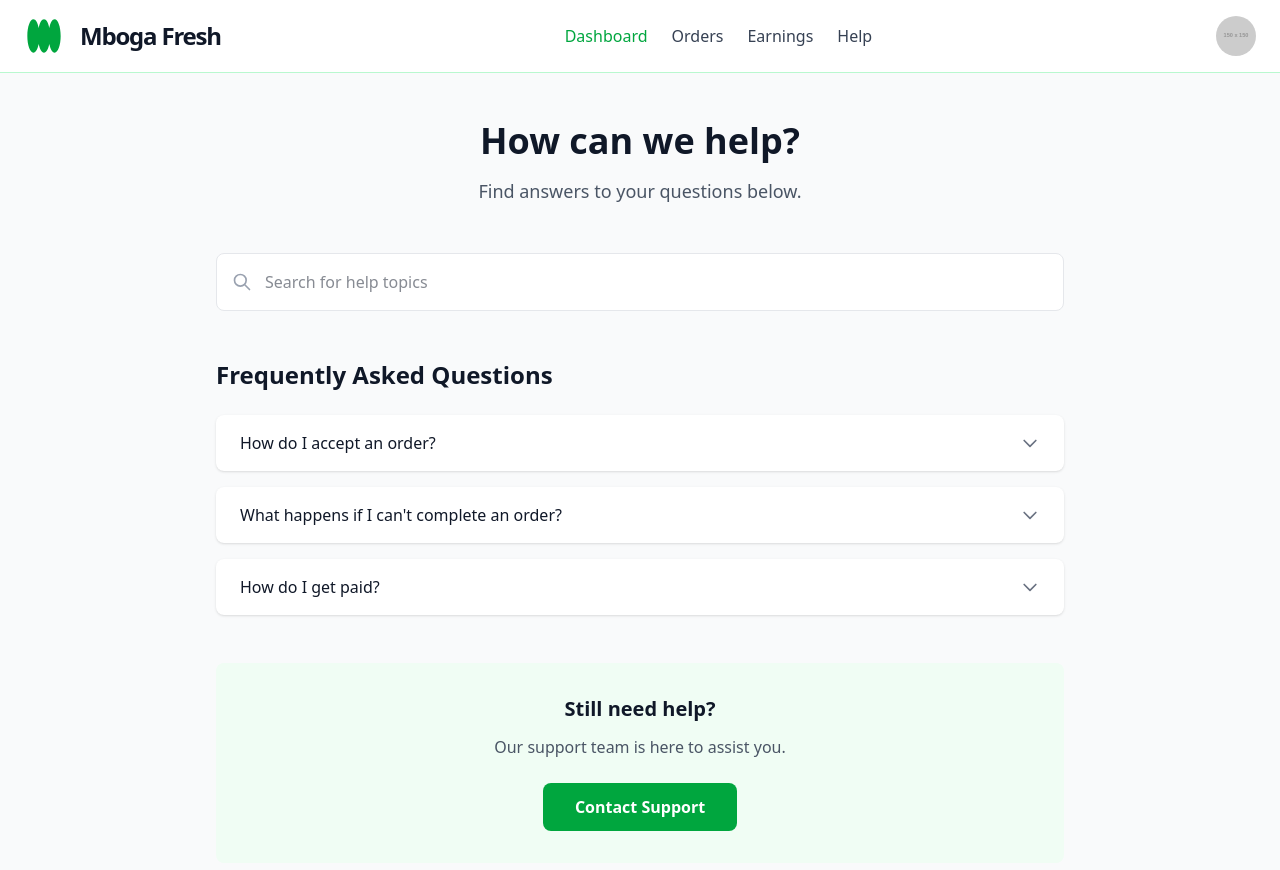
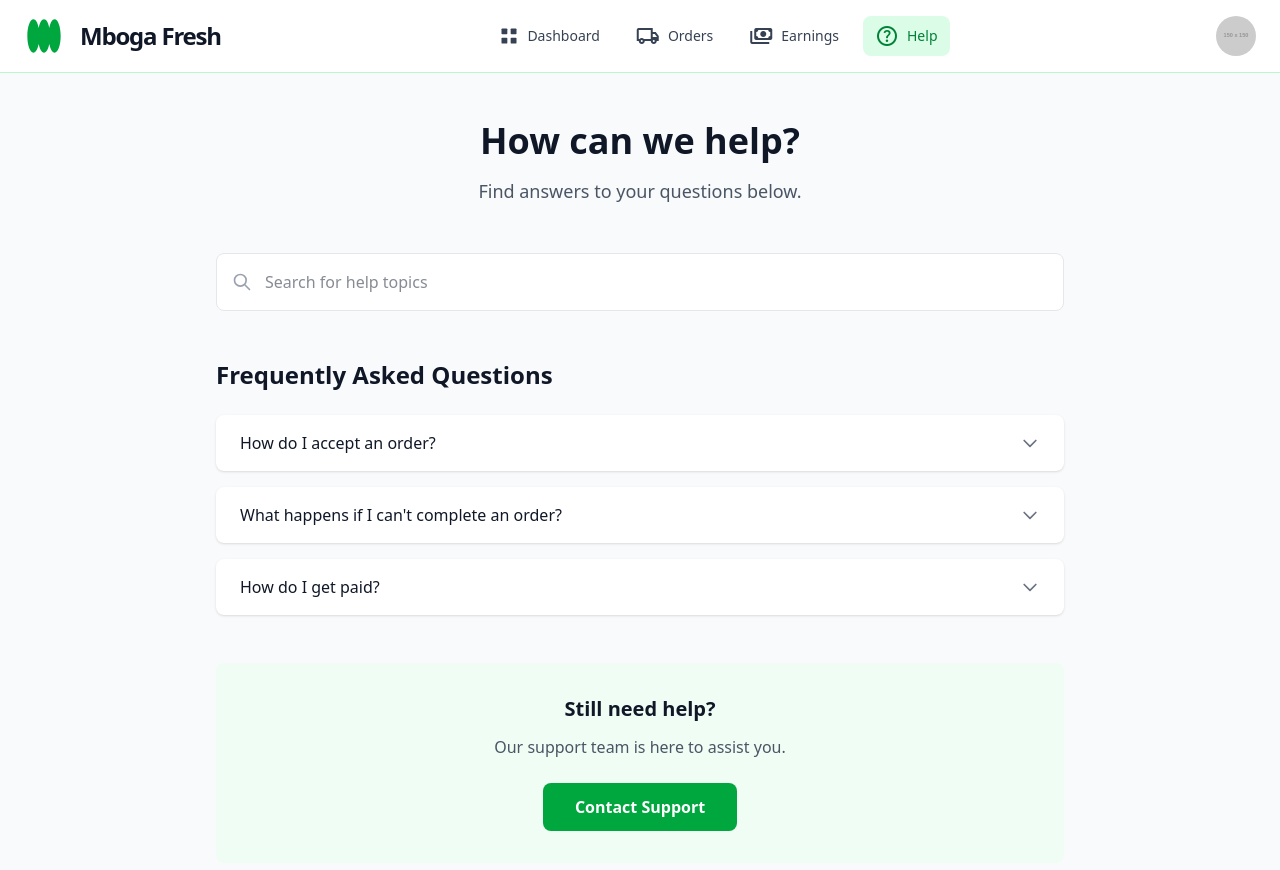
Before and after one commit to dev-oriel/Mboga-Fresh, a React (Vite) app in the folder frontend/: page /riderhelp in a window 1280 px wide. Shown: the top 870 px of the page. Built offline with nearby package versions, Linux system fonts and the light colour scheme; no server answers.

Commit message:
refactor: add rider header icons and functionality

```diff
--- a/frontend/src/components/riderComponents/RiderHeader.jsx
+++ b/frontend/src/components/riderComponents/RiderHeader.jsx
@@ -1,6 +1,23 @@
 import React from "react";
+import { useNavigate, useLocation } from "react-router-dom";
 
-const Header = ({ userAvatarUrl = "" }) => {
+const RiderHeader = ({ userAvatarUrl = "" }) => {
+  const navigate = useNavigate();
+  const location = useLocation();
+
+  // Function to check if a path is active
+  const isActive = (path) => {
+    return location.pathname === path;
+  };
+
+  // Navigation items with icons
+  const navItems = [
+    { label: "Dashboard", path: "/riderdashboard", icon: "dashboard" },
+    { label: "Orders", path: "/riderdeliveryqueue", icon: "local_shipping" },
+    { label: "Earnings", path: "/vendorwallet", icon: "payments" },
+    { label: "Help", path: "/riderhelp", icon: "help" },
+  ];
+
   return (
     <header className="flex items-center justify-between whitespace-nowrap border-b border-green-200 px-6 py-4 bg-white dark:bg-gray-900">
       <div className="flex items-center gap-4 text-green-600">
@@ -22,34 +39,53 @@ const Header = ({ userAvatarUrl = "" }) => {
         </h2>
       </div>
 
-      <nav className="hidden md:flex items-center gap-6 text-base font-medium text-gray-700 dark:text-gray-300">
-        <a className="text-green-600" href="#">
-          Dashboard
-        </a>
-        <a className="hover:text-green-600 transition-colors" href="#">
-          Orders
-        </a>
-        <a className="hover:text-green-600 transition-colors" href="#">
-          Earnings
-        </a>
-        <a className="hover:text-green-600 transition-colors" href="#">
-          Help
-        </a>
+      <nav className="hidden md:flex items-center gap-3">
+        {navItems.map((item) => (
+          <button
+            key={item.path}
+            onClick={() => navigate(item.path)}
+            className={`flex items-center gap-2 px-3 py-2 rounded-lg transition-colors ${
+              isActive(item.path)
+                ? 'text-green-700 bg-green-100 dark:bg-green-700/20 dark:text-green-300'
+                : 'text-gray-700 hover:text-green-600 dark:text-gray-200 dark:hover:text-green-300'
+            }`}
+          >
+            {item.icon === "dashboard" ? (
+              // Custom symmetrical dashboard icon
+              <svg
+                className="w-5 h-5"
+                fill="currentColor"
+                viewBox="0 0 24 24"
+              >
+                <rect x="3" y="3" width="7" height="7" rx="1" />
+                <rect x="14" y="3" width="7" height="7" rx="1" />
+                <rect x="3" y="14" width="7" height="7" rx="1" />
+                <rect x="14" y="14" width="7" height="7" rx="1" />
+              </svg>
+            ) : (
+              <span className="material-symbols-outlined text-lg">
+                {item.icon}
+              </span>
+            )}
+            <span className="text-sm font-medium">{item.label}</span>
+          </button>
+        ))}
       </nav>
 
       <div className="flex items-center justify-end">
-        <div
-          className="w-10 h-10 rounded-full bg-center bg-cover"
+        <button
+          onClick={() => navigate('/riderprofile')}
+          className="w-10 h-10 rounded-full bg-center bg-cover hover:opacity-80 transition-opacity"
           style={{
             backgroundImage: `url("${
               userAvatarUrl || "https://via.placeholder.com/150"
             }")`,
           }}
-          aria-hidden="true"
+          aria-label="Profile settings"
         />
       </div>
     </header>
   );
 };
 
-export default Header;
+export default RiderHeader;
```
